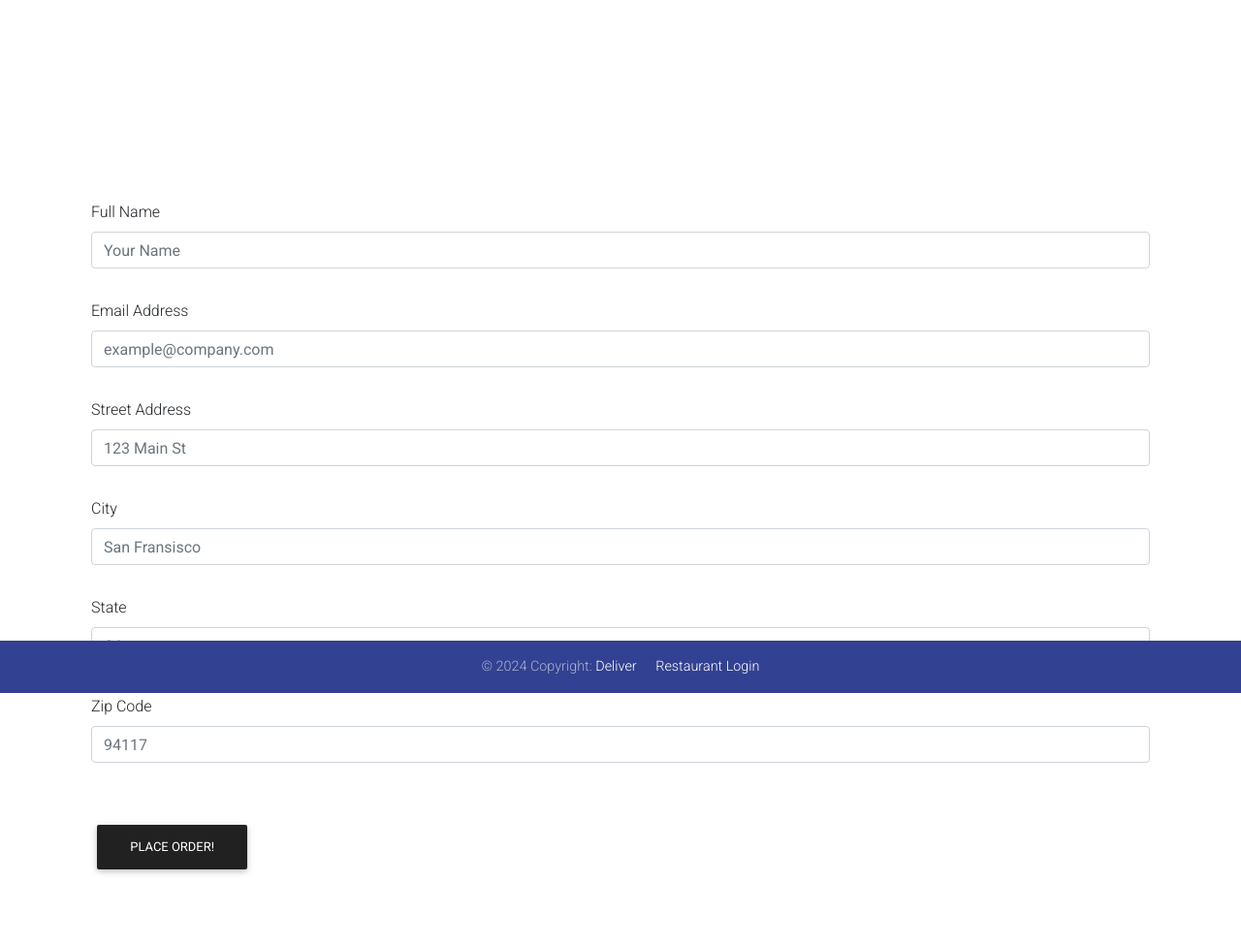
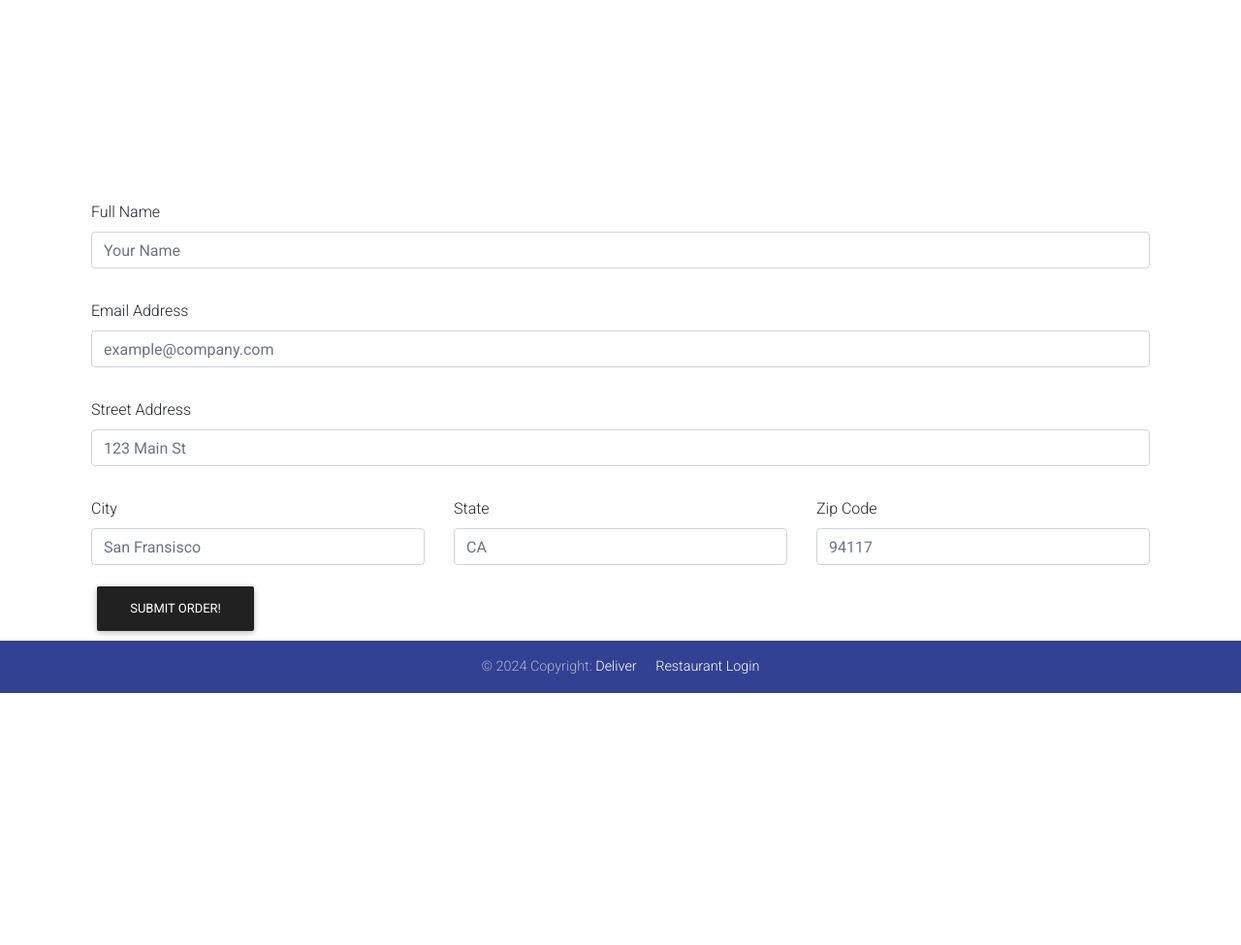
Before and after one commit to augustsletto/YumYard, a Django app: page /order/ in a window 1280 px wide. Shown: the part 85-1060 px from the top of the page at 97% size. After the commit the page ends 800 px from the top, so only its background shows below. Run offline with Django 4.2, Linux system fonts and the light colour scheme; data that the repository does not hold is empty; some libraries are stand-ins or nearby versions.

Commit message:
Submit modal

```diff
--- a/customerview/templates/customerview/order.html
+++ b/customerview/templates/customerview/order.html
@@ -105,23 +105,53 @@
                     <input required class="form-control" type="text" placeholder="123 Main St" name="street">
                 </div>
 
+                <div class="row">
+                    <div class="col-md-4 col-sm-12">
+
                         <div class="form-group pt-3">
                             <label for="name">City</label>
                             <input required class="form-control" type="text" placeholder="San Fransisco" name="city">
                         </div>
+                    </div>
 
+                    <div class="col-md-4 col-sm-12">
                         <div class="form-group pt-3">
                             <label for="name">State</label>
                             <input required class="form-control" type="text" placeholder="CA" name="state">
                         </div>
-
+                    </div>
+                    <div class="col-md-4 col-sm-12">
                         <div class="form-group pt-3">
                             <label for="name">Zip Code</label>
                             <input required class="form-control" type="text" placeholder="94117" name="zip">
                         </div>
+                    </div>
+                </div>
 
+                <!-- Button trigger modal -->
+                <button type="button" class="btn btn-dark" data-toggle="modal" data-target="#submitModal">
+                    Submit Order!
+                </button>
 
-                <button class="btn btn-dark mt-5">Place Order!</button>
+                <!--<button class="btn btn-dark mt-5">Place Order!</button> -->
+                <!-- Modal -->
+                <div class="modal fade" id="submitModal" tabindex="-1" aria-labelledby="submitModalLabel" aria-hidden="true">
+                    <div class="modal-dialog">
+                        <div class="modal-content">
+                            <div class="modal-header">
+                            <h5 class="modal-title" id="submitModalLabel">Submit Your Order!</h5>
+                            <button type="button" class="close" data-dismiss="modal" aria-label="Close">
+                                <span aria-hidden="true">&times;</span>
+                            </button>
+                            </div>
+                            <div class="modal-footer">
+                            <button type="button" class="btn btn-light" data-dismiss="modal">Go Back</button>
+                            <button type="button" class="btn btn-dark">Place Order!</button>
+                            </div>
+                        </div>
+                    </div>
+                </div>
+
             </form>
         </div>
     </div>
```
Lines whose indentation alone changed are shown as unchanged.
